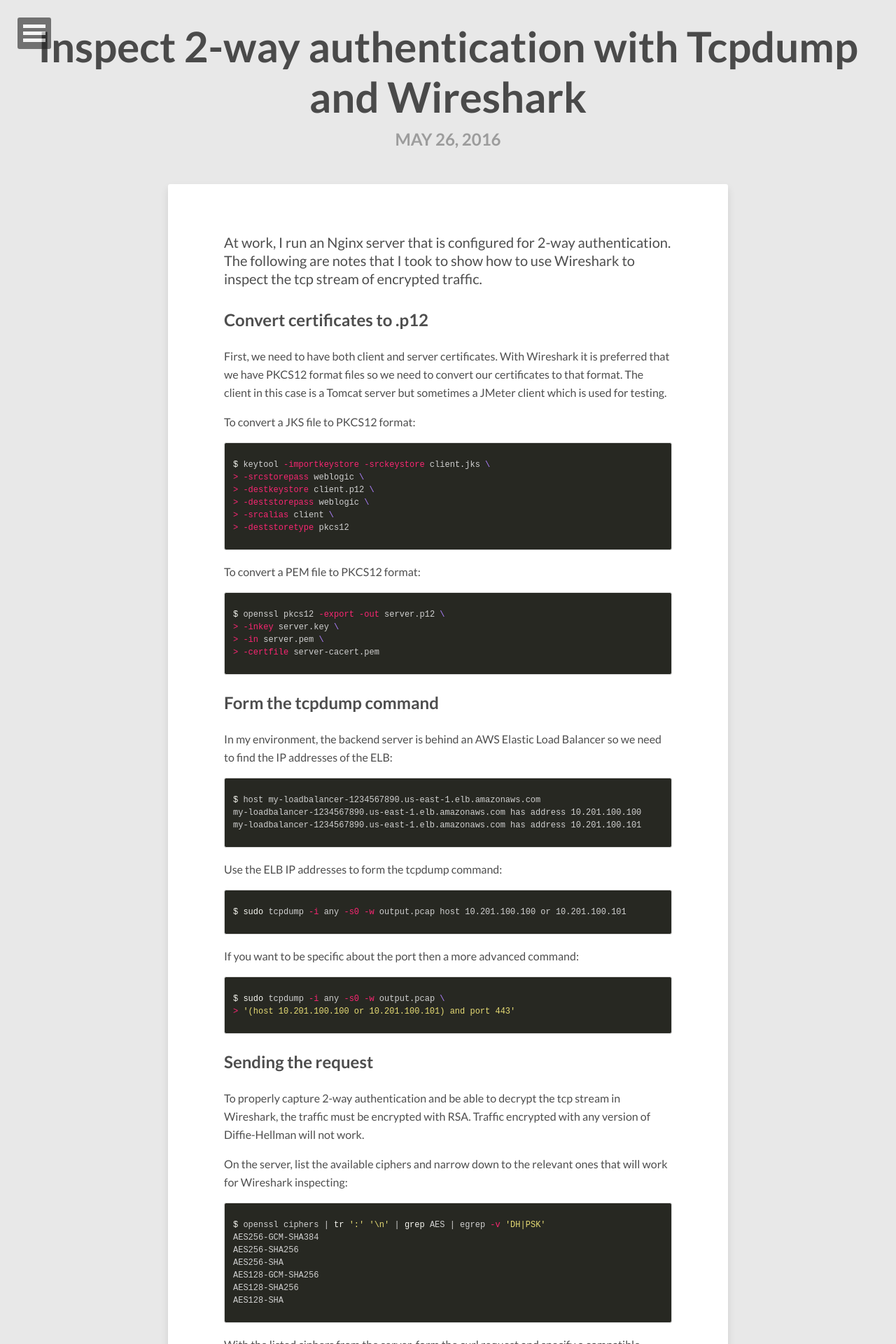
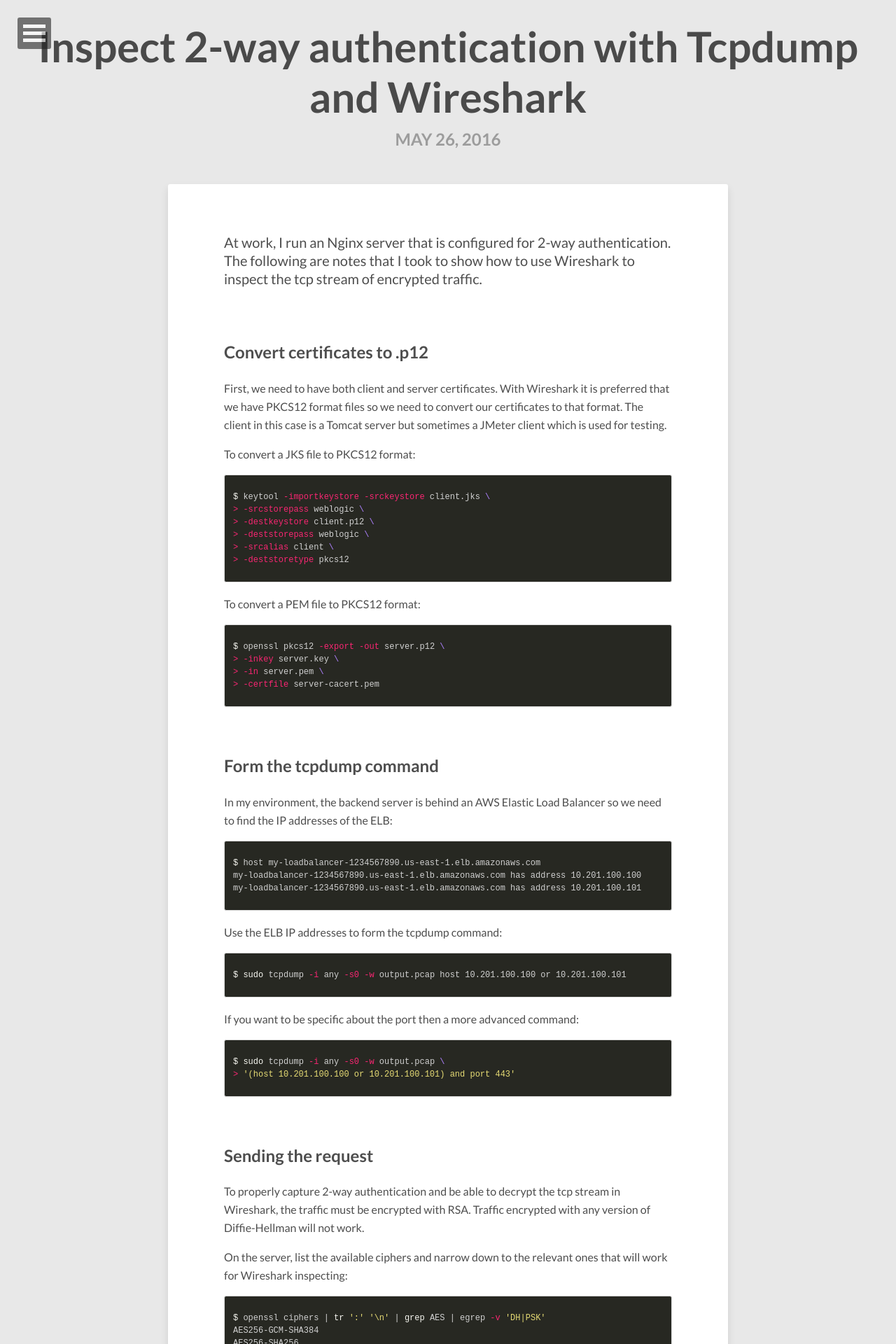
Before and after one commit to alfredgamulo/alfredgamulo.github.io, a Jekyll site: the page built from _posts/2016-05-26-inspect-2-way-ssl-with-tcpdump-and-wireshark.md, in a window 1280 px wide. Shown: the top 1920 px of the page at 70% size. Built offline with Jekyll 4.4.1, drawn with Linux system fonts in a browser that asks for light colours; nearby versions of some CDN libraries; comment, search, counter and statistics services are not loaded.

Commit message:
trying to figure out how to get this to work on github pagesgit status

```diff
--- a/_config.yml
+++ b/_config.yml
@@ -32,8 +32,10 @@
 # http://en.wikipedia.org/wiki/List_of_tz_database_time_zones
 timezone:     America/New_York
 future:       true
+markdown:     kramdown
+kramdown:
+  input: GFM
 highlighter:  rouge
-markdown:     kramdown
 
 # Gems
 gems: [jekyll-paginate, jekyll-gist]
--- a/_posts/2016-05-26-inspect-2-way-ssl-with-tcpdump-and-wireshark.md
+++ b/_posts/2016-05-26-inspect-2-way-ssl-with-tcpdump-and-wireshark.md
@@ -9,6 +9,7 @@
 At work, I run an Nginx server that is configured for 2-way authentication.
 The following are notes that I took to show how to use Wireshark to inspect the tcp stream of encrypted traffic.
 
+<br/>
 
 Convert certificates to .p12
 ---
@@ -32,6 +33,7 @@
 > -certfile server-cacert.pem
 {% endhighlight %}
 
+<br/>
 
 Form the tcpdump command
 ---
@@ -54,6 +56,7 @@
 > '(host 10.201.100.100 or 10.201.100.101) and port 443'
 {% endhighlight %}
 
+<br/>
 
 Sending the request
 ---
@@ -84,11 +87,13 @@
 
 After setting the Nginx server to only accept RSA encryption, I could send requests from JMeter with no issue or further configuration.
 
+<br/>
 
 Inspect with Wireshark
 ---
 Finally, once the pcap file has been created which captures the traffic sent from curl or JMeter, open it in Wireshark.
 Open the Wireshark preferences and select SSL from the protocol list. Select "Edit..." for the RSA Key List and add both the client certificate and the server certificate that we generated earlier in this tutorial. Afterward, you should now be able to see the unencrypted traffic. If you right-click and select "Follow > SSL Stream", then you should see the requests made in clear text including header values and body data.
 
+<br/>
 
 [^1]: [https://curl.haxx.se/mail/archive-2013-10/0036.html](https://curl.haxx.se/mail/archive-2013-10/0036.html)
```
